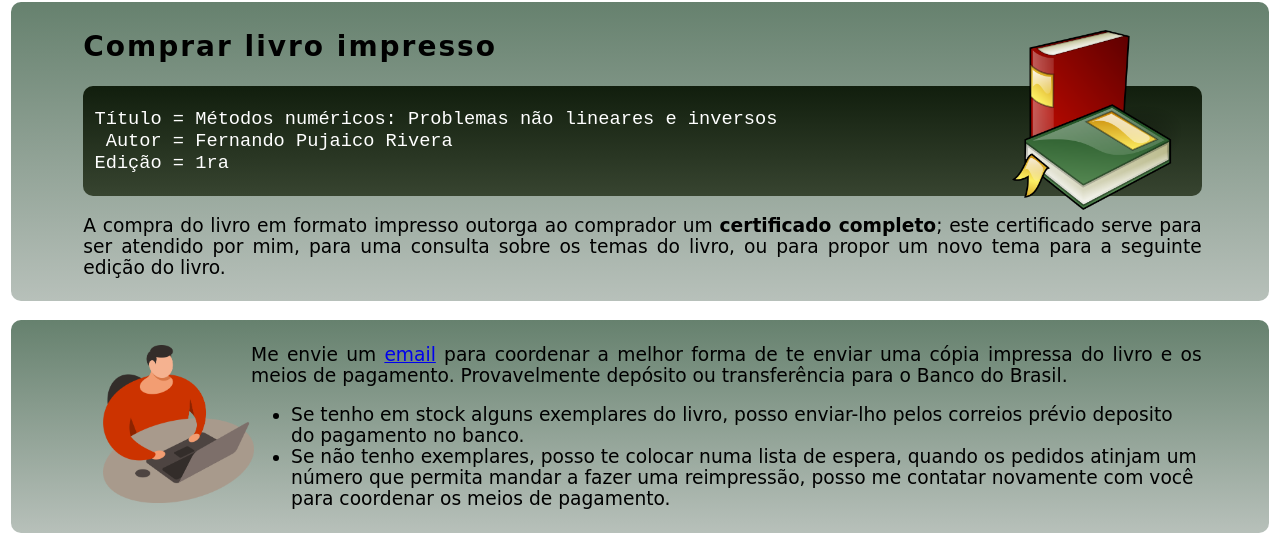
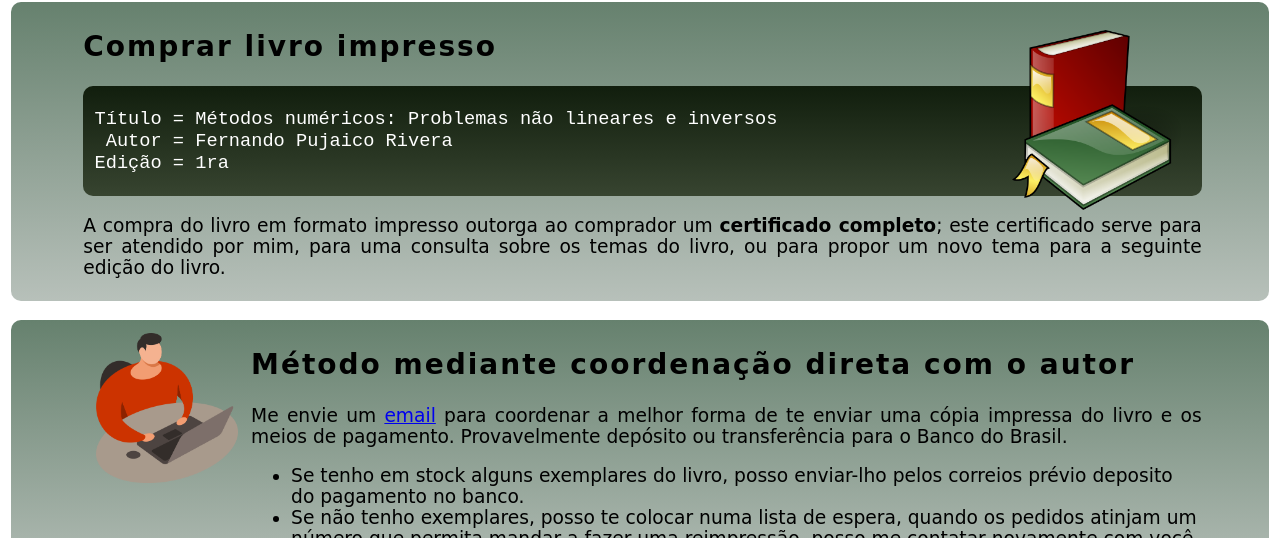
Before and after one commit to trucomanx/metodos.numericos, a plain HTML site: page comprar-impresso.html in a window 1280 px wide. Shown: the part 99-637 px from the top of the page. Drawn offline with Linux system fonts and the light colour scheme.

Commit message:
impresso

```diff
--- a/comprar-impresso.html
+++ b/comprar-impresso.html
@@ -71,9 +71,10 @@
 	<div class="header gradient">
 		<div class="promo-area">
             <div style="float: left; width: 15.0%;">
-                <center><img  src="img/man-desktop-computer-publicdomainvectors.org.png" style="width: 90.0%;margin: 20px;"  border="0" /></center>
+                <center><img  src="img/man-desktop-computer-publicdomainvectors.org.png" style="width: 85.0%;margin: 5%;"  border="0" /></center>
             </div>
             <div style="float: right;width: 85.0%;">
+                <h2>Método mediante coordenação direta com o autor</h2>
         	    <p>Me envie um  <a href="https://savannah.nongnu.org/users/trucomanx" target="_blank">email</a>
                 para coordenar a melhor forma de te enviar uma cópia impressa do livro e os meios de pagamento.
                 Provavelmente depósito ou transferência para o Banco do Brasil.</p>
```
